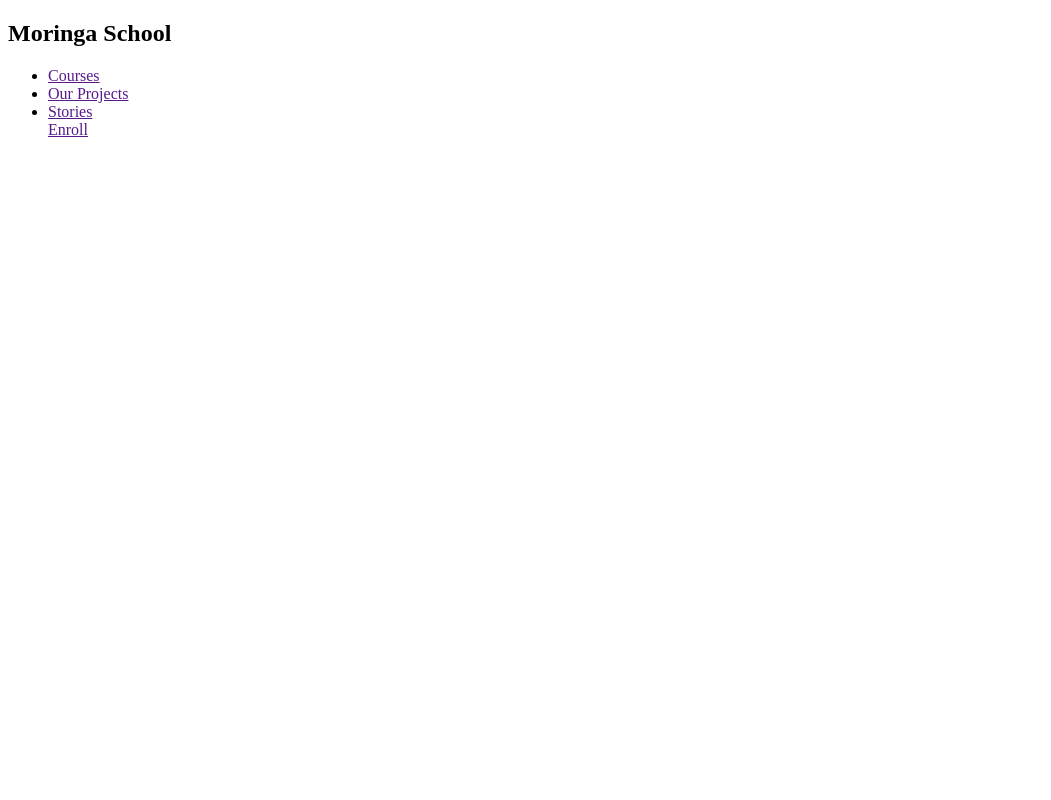
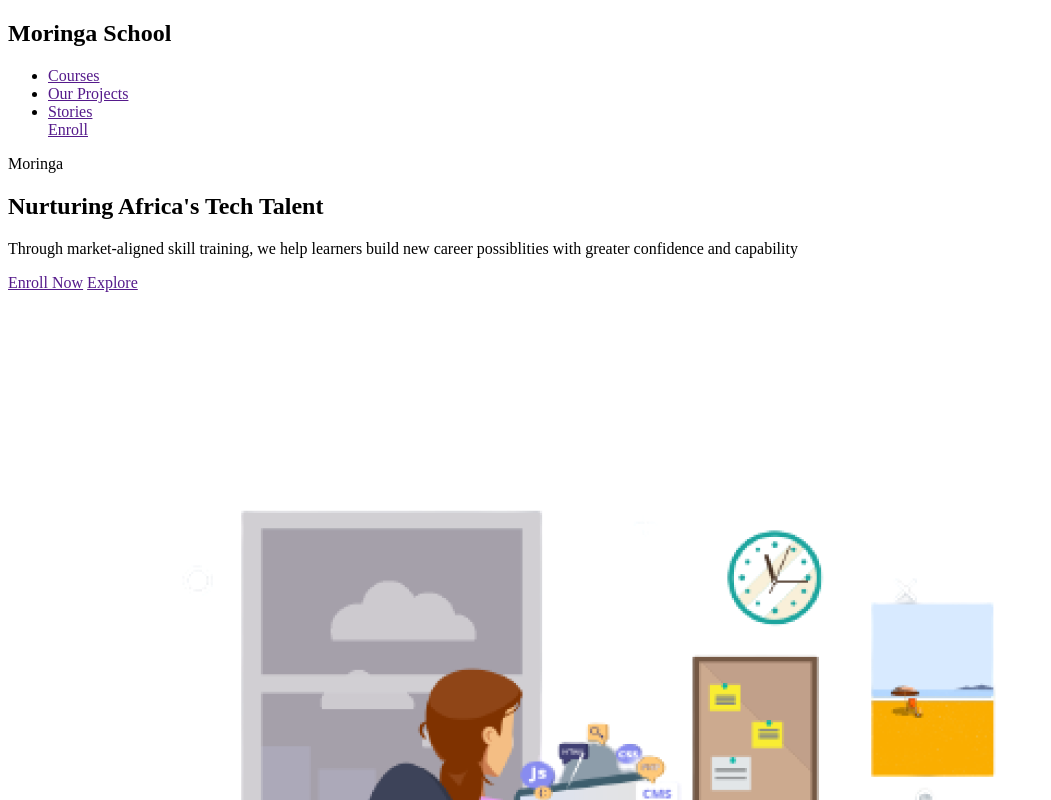
Before and after one commit to DennohKim/Moringa-School-Landing-Page, a plain HTML site: page index.html in a window 1280 px wide. Shown: the top 800 px of the page, without its empty margins (0-1051 px from the left). Drawn offline with Linux system fonts and the light colour scheme.

Commit message:
hero section

```diff
--- a/index.html
+++ b/index.html
@@ -25,5 +25,30 @@
         </ul>
       </nav>
     </header>
+    <section class="hero">
+      <div class="container">
+        <div class="hero__container">
+          <div class="hero__text">
+            <p>Moringa</p>
+            <h1>Nurturing Africa's Tech Talent</h1>
+            <p class="hero__paragraph">
+              Through market-aligned skill training, we help learners build new
+              career possiblities with greater confidence and capability
+            </p>
+            <div class="buttons">
+              <a href="" class="btn__primary">Enroll Now</a>
+              <a href="" class="btn__secondary">Explore</a>
+            </div>
+          </div>
+          <div class="hero__image">
+            <img
+              class="hero__image-main"
+              src="/assets/images/image1.png"
+              alt="hero image"
+            />
+          </div>
+        </div>
+      </div>
+    </section>
   </body>
 </html>
```
